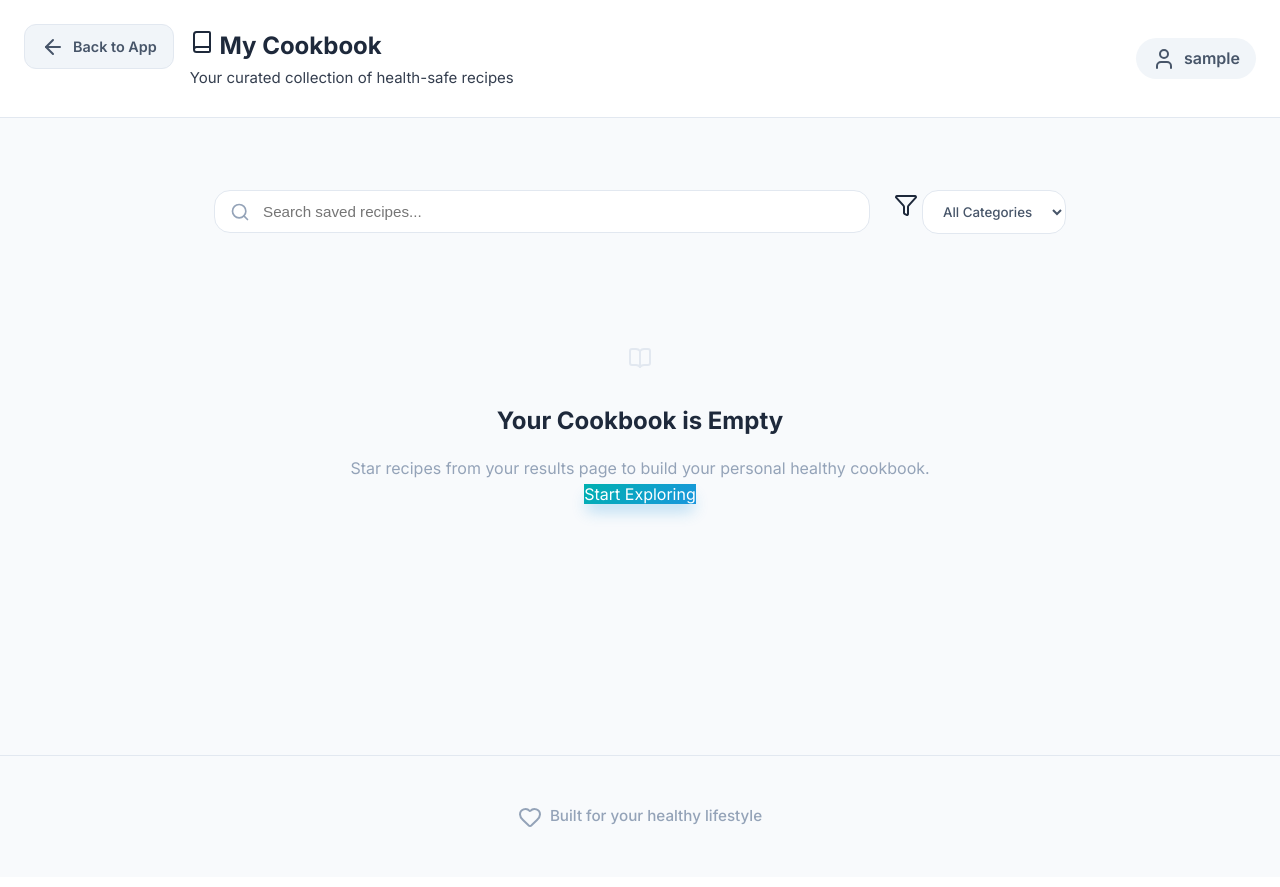
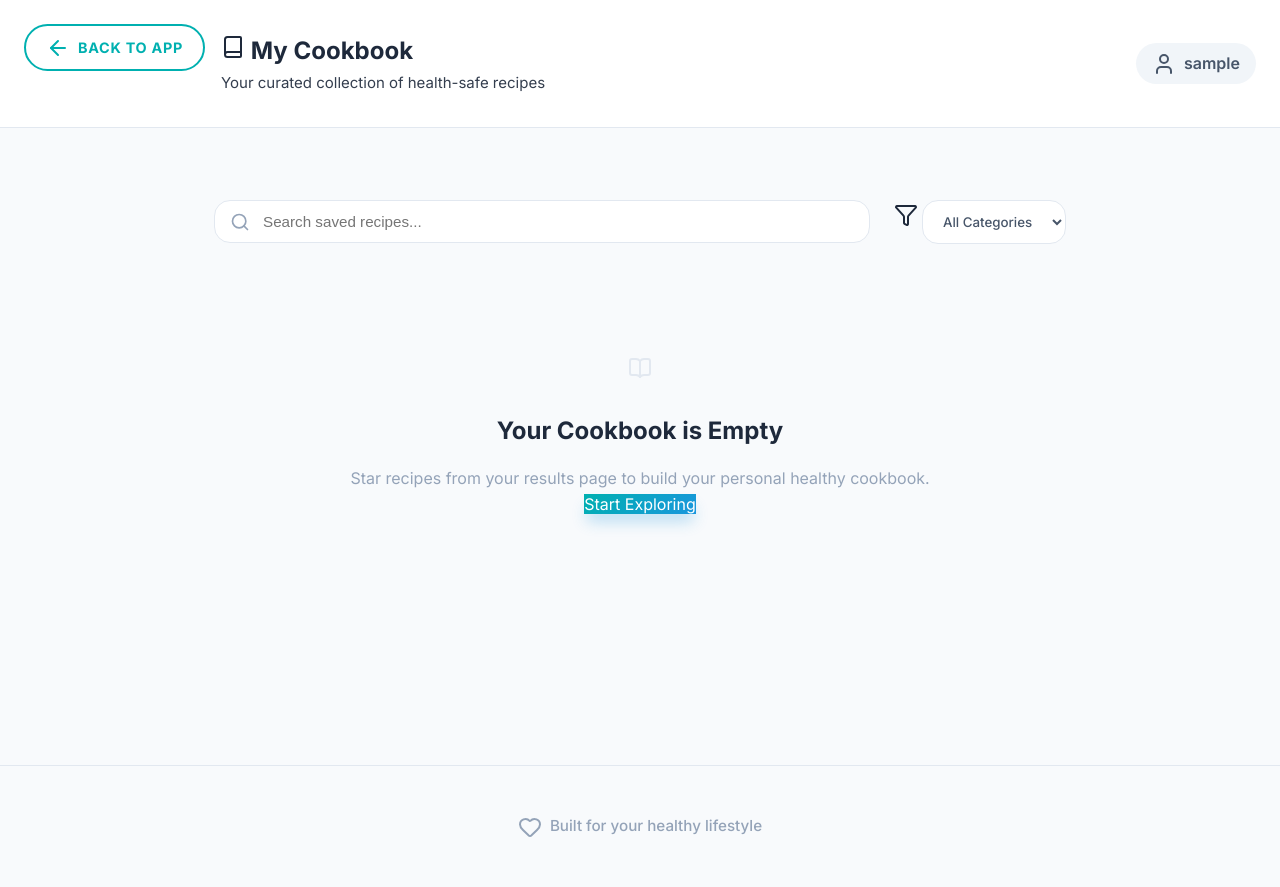
Before and after one commit to vikky2810/Recipe-Modifier, a Flask app: page /cookbook in a window 1280 px wide. Before the commit the page ends 827 px from the top, so only its background shows below. Run offline with Flask 3, Linux system fonts and the light colour scheme; the visitor is signed in with stand-in values (Sample User, id 1); data that the repository does not hold is empty.

Commit message:
Update cookbook theme colors & button styles
Switch primary palette from green to a teal/blue scheme and introduce --primary-teal and --primary-blue CSS variables. Restyle the back button into a pill-shaped, uppercase CTA with stronger weight, larger padding, thicker border and updated hover transform/shadow. Update focus/hover states across search, recipe cards, category badges, view button and inputs to use the new variables and adjusted shadows/transitions for a more cohesive, modern look.

```diff
--- a/templates/cookbook.html
+++ b/templates/cookbook.html
@@ -354,9 +354,11 @@
     <style>
         /* Modern Cookbook Aesthetics */
         :root {
-            --primary-gradient: linear-gradient(135deg, #10b981 0%, #059669 100%);
+            --primary-gradient: linear-gradient(135deg, #00b0b0 0%, #1a96dd 100%);
             --glass-bg: rgba(255, 255, 255, 0.95);
             --shadow-premium: 0 10px 25px -5px rgba(0, 0, 0, 0.05), 0 8px 10px -6px rgba(0, 0, 0, 0.05);
+            --primary-teal: #00b0b0;
+            --primary-blue: #1a96dd;
         }
 
         .cookbook-page {
@@ -383,22 +385,24 @@
         .back-btn {
             display: inline-flex;
             align-items: center;
-            padding: 0.6rem 1rem;
-            background: #f1f5f9;
-            color: #475569;
-            border-radius: 0.75rem;
-            font-weight: 600;
+            padding: 0.6rem 1.25rem;
+            background: transparent;
+            color: var(--primary-teal);
+            border-radius: 2rem;
+            font-weight: 700;
             font-size: 0.9rem;
-            margin-bottom: 1.5rem;
-            transition: all 0.2s;
-            border: 1px solid #e2e8f0;
+            margin-bottom: 2rem;
+            transition: all 0.3s ease;
+            border: 2px solid var(--primary-teal);
+            text-transform: uppercase;
+            letter-spacing: 0.05em;
         }
 
         .back-btn:hover {
-            background: #e2e8f0;
-            color: #0f172a;
-            transform: translateX(-3px);
-            box-shadow: 0 4px 6px -1px rgba(0, 0, 0, 0.05);
+            background: var(--primary-teal);
+            color: white;
+            transform: translateX(-5px);
+            box-shadow: 0 10px 15px -3px rgba(0, 176, 176, 0.2);
         }
 
         .filter-bar {
@@ -436,8 +440,8 @@
 
         .search-box input:focus {
             outline: none;
-            border-color: #10b981;
-            box-shadow: 0 0 0 4px rgba(16, 185, 129, 0.1);
+            border-color: var(--primary-teal);
+            box-shadow: 0 0 0 4px rgba(0, 176, 176, 0.1);
         }
 
         .recipe-grid {
@@ -464,7 +468,7 @@
         .recipe-card:hover {
             transform: translateY(-8px);
             box-shadow: 0 20px 25px -5px rgba(0, 0, 0, 0.1), 0 10px 10px -5px rgba(0, 0, 0, 0.04);
-            border-color: #10b981;
+            border-color: var(--primary-teal);
         }
 
         .recipe-card-header {
@@ -474,8 +478,8 @@
         }
 
         .category-badge {
-            background: rgba(16, 185, 129, 0.1);
-            color: #059669;
+            background: rgba(0, 176, 176, 0.1);
+            color: var(--primary-teal);
             padding: 0.25rem 0.75rem;
             border-radius: 2rem;
             font-size: 0.75rem;
@@ -554,9 +558,9 @@
         }
 
         .view-recipe-btn:hover {
-            background: #10b981;
+            background: var(--primary-teal);
             color: white;
-            border-color: #10b981;
+            border-color: var(--primary-teal);
         }
 
         /* Modal Styles */
@@ -738,7 +742,7 @@
         }
 
         .custom-input:focus {
-            border-color: #1a96dd;
+            border-color: var(--primary-blue);
             box-shadow: 0 0 0 4px rgba(26, 150, 221, 0.1);
         }
 
@@ -761,7 +765,7 @@
         }
 
         .suggestion-chip:hover {
-            background: #1a96dd;
+            background: var(--primary-blue);
             color: white;
         }
 
```
